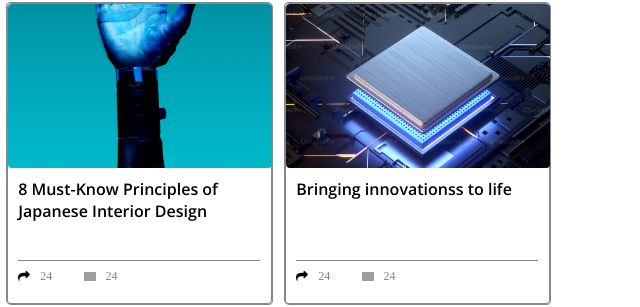
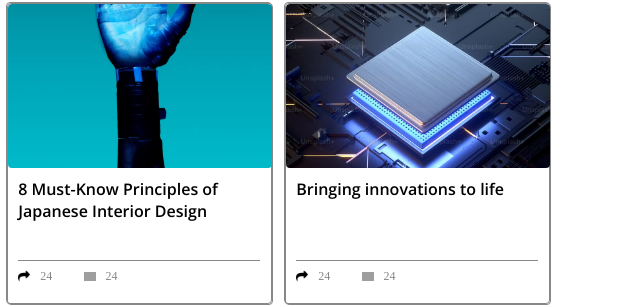
Before and after one commit to 1A-engineer/GoGo.clone, a plain HTML site: page index.html in a window 1280 px wide. Shown: the part 5452-5759 px from the top of the page, 640-1280 px from the left. Drawn offline with nearby package versions, Linux system fonts and the light colour scheme; grey boxes are pictures that could not be loaded.

Commit message:
fixed type

```diff
--- a/index.html
+++ b/index.html
@@ -1848,7 +1848,7 @@
                         </div>
                         <div class="sixth-body-detail-box">
                             <div class="fifths-bodydetail-pbox">
-                                <p class="fifths-bodydetail-p">Bringing innovationss
+                                <p class="fifths-bodydetail-p">Bringing innovations
                                     to life</p>
                             </div>
                             <div class="fifths-bodydetail-reachbox">
```
